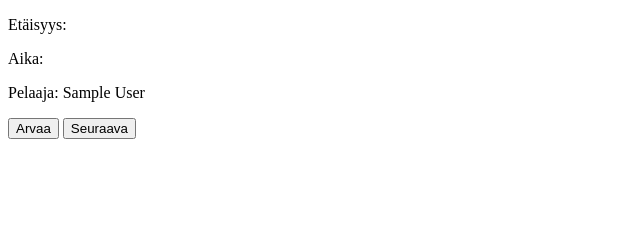
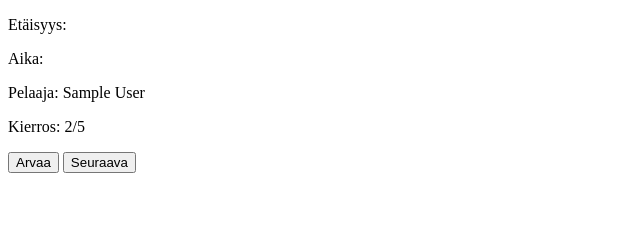
Before and after one commit to andrew-karppinen/Lentokonepeli, a Flask app: page /kartta.html in a window 1280 px wide. Shown: the part 471-711 px from the top of the page, without its empty margins (0-640 px from the left). Run offline with Flask 3, Linux system fonts and the light colour scheme; tables that the repository leaves empty or names only in its code hold one stand-in row (values such as "Sample post").

Commit message:
Lisätty kierros ilmaisin

```diff
--- a/static/kartta.js
+++ b/static/kartta.js
@@ -20,6 +20,7 @@ let arvaaClicked = false; // Tarkistaa, onko "Arvaa" painettu
 let pelintiedot = null;
 
 const pelaajan_nimi_elementti = document.getElementById('pelaajan_nimi');
+const kierros_elementti = document.getElementById('kierros');
 let map = null; // Karttaobjekti globaalissa scopessa
 
 async function aseta_kartan_aloituspaikka(maa) {
@@ -78,11 +79,6 @@ async function main() {
 
 
 
-
-
-
-
-
     //haetaan pelin tiedot taustapoalvelimelta
     await fetch("api/get-saved-game")
         .then(function (response) {
@@ -126,8 +122,12 @@ async function main() {
         }
     }
 
-    //päivitetään pelaajan nimi
+    //päivitetään pelaajan nimi html sivulle
     pelaajan_nimi_elementti.textContent = "Pelaaja: "+ pelaaja["name"];
+
+
+    //päivitetään kierros html sivulle
+    kierros_elementti.textContent = "Kierros: "+ (pelaaja["airport_counter"]+1) + "/5";
 
     // Rakennetaan endpoint URL query-parametreilla
     endpoint = endpoint + "?continent=" + maanosa + "&country=" + maa;
--- a/templates/kartta.html
+++ b/templates/kartta.html
@@ -1,4 +1,5 @@
 <!DOCTYPE html>
+
 <html lang="fi">
 <head>
     <meta charset="UTF-8">
@@ -26,6 +27,7 @@
     <p id="etäisyys">Etäisyys: </p>
     <p id="aika">Aika: </p>
     <p id="pelaajan_nimi"> </p>
+    <p id="kierros"> </p>
     <button id="arvaa"> Arvaa </button>
     <button id="seuraava"> Seuraava </button>
 
```
